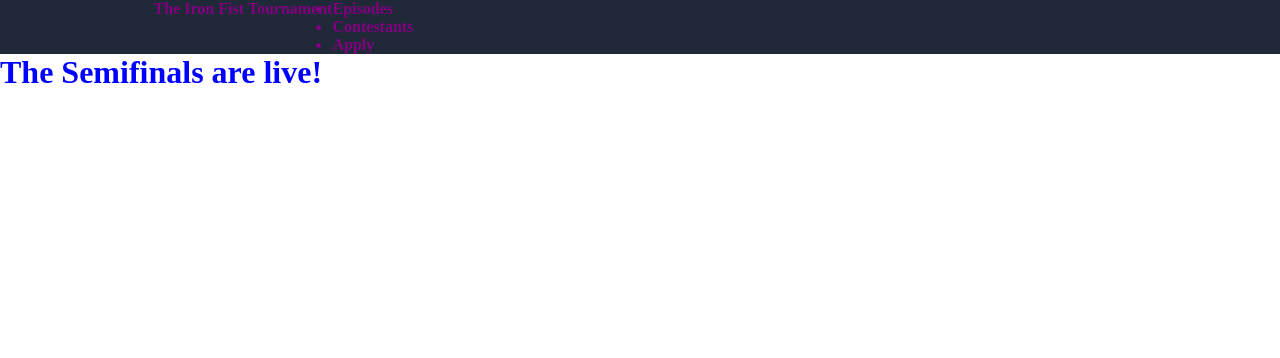
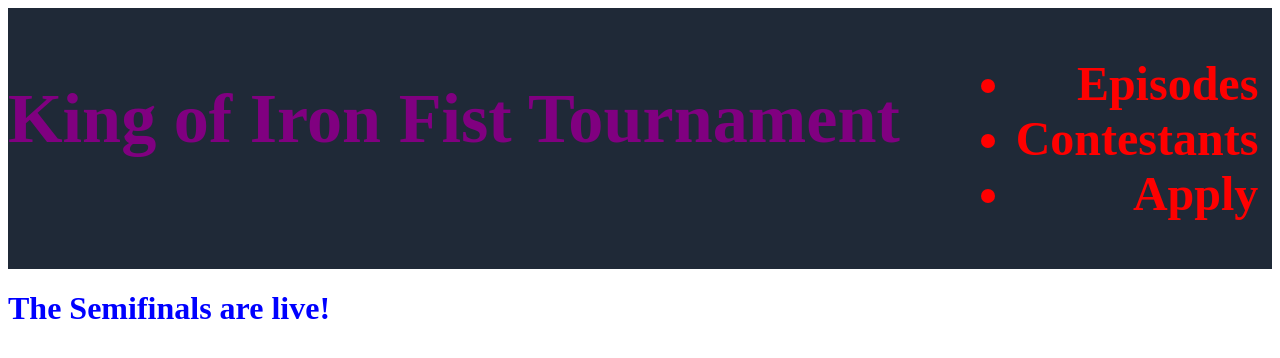
Before and after one commit to Verenthos/First-Landing-Page, a plain HTML site: page index.html in a window 1280 px wide. Drawn offline with Linux system fonts and the light colour scheme.

Commit message:
fix padding to the right

```diff
--- a/index.html
+++ b/index.html
@@ -7,12 +7,14 @@
     </head>
     <body>
 <div class="header">
-        <p>The Iron Fist Tournament</p>
+        <h3>King of Iron Fist Tournament</h3>
+        <div class="headerlist">
         <ul>
             <li>Episodes</li>
             <li>Contestants</li>
             <li>Apply</li>
         </ul>
+  </div>
 </div>
 <div class="hero">
     <div class="hero-text">
--- a/style.css
+++ b/style.css
@@ -1,16 +1,19 @@
-*{
-    margin: 0;
-    padding: 0;
-    }
-.header {
+.header{
     background-color:#1F2937;
     color: purple;
     display: flex;
     font-weight: bold;
-    padding-left: 12%;
-    padding-right: 12%;
-    font-size: 42;
+    font-size: 60px;
+    text-align: left;
+    padding-left: 0%;
         }
 .hero {
     color:blue;
 }
+
+.header .headerlist {
+    font-size: 48px;
+    text-align: right;
+    padding-left: 6%;
+    color:red
+}
--- a/stylesheets.css
+++ /dev/null
@@ -1,13 +0,0 @@
-*{
-    margin: 0;
-    padding: 0;
-    }
-.header {
-    background-color:#1F2937;
-    color: purple;
-    display: flex;
-    font-weight: bold;
-    padding-left: 12%;
-    padding-right: 12%;
-    font-size: 42;
-        }
```
